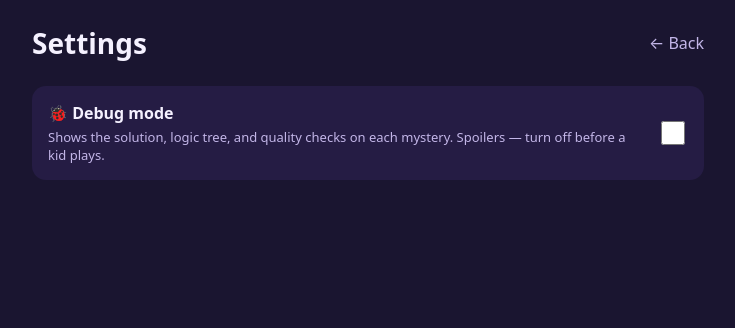
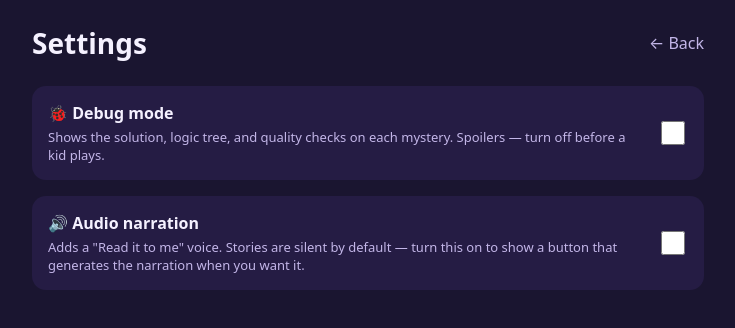
Before and after one commit to ascii27/mysterio, a React (Vite) app in the folder apps/web/: page /settings in a window 1280 px wide. Shown: the top 328 px of the page, without its empty margins (272-1007 px from the left). Built offline with nearby package versions, Linux system fonts and the light colour scheme.

Commit message:
feat: Settings — audio narration toggle

```diff
--- a/apps/web/src/screens/SettingsScreen/SettingsScreen.tsx
+++ b/apps/web/src/screens/SettingsScreen/SettingsScreen.tsx
@@ -4,6 +4,8 @@ import { useSettingsStore } from "../../state/settingsStore.js";
 export function SettingsScreen() {
   const debugEnabled = useSettingsStore((s) => s.debugEnabled);
   const setDebugEnabled = useSettingsStore((s) => s.setDebugEnabled);
+  const audioEnabled = useSettingsStore((s) => s.audioEnabled);
+  const setAudioEnabled = useSettingsStore((s) => s.setAudioEnabled);
 
   return (
     <div style={{ maxWidth: 720, margin: "0 auto", padding: "var(--pad-lg)" }}>
@@ -12,6 +14,7 @@ export function SettingsScreen() {
         <Link to="/" style={{ color: "var(--text-dim)", textDecoration: "none" }}>← Back</Link>
       </header>
 
+      <div style={{ display: "grid", gap: 16 }}>
         <div
           style={{
             background: "var(--surface)",
@@ -39,6 +42,36 @@ export function SettingsScreen() {
             />
           </label>
         </div>
+
+        <div
+          style={{
+            background: "var(--surface)",
+            padding: 16,
+            borderRadius: "var(--radius)",
+            display: "flex",
+            justifyContent: "space-between",
+            alignItems: "center",
+            gap: 16,
+          }}
+        >
+          <div>
+            <div style={{ fontSize: 16, fontWeight: 600 }}>🔊 Audio narration</div>
+            <div style={{ fontSize: 13, color: "var(--text-dim)", marginTop: 4 }}>
+              Adds a "Read it to me" voice. Stories are silent by default — turn this on to show a
+              button that generates the narration when you want it.
+            </div>
+          </div>
+          <label style={{ display: "inline-flex", alignItems: "center", cursor: "pointer" }}>
+            <input
+              type="checkbox"
+              checked={audioEnabled}
+              onChange={(e) => setAudioEnabled(e.target.checked)}
+              style={{ width: 24, height: 24 }}
+              aria-label="Enable audio narration"
+            />
+          </label>
+        </div>
+      </div>
     </div>
   );
 }
```
Lines whose indentation alone changed are shown as unchanged.
